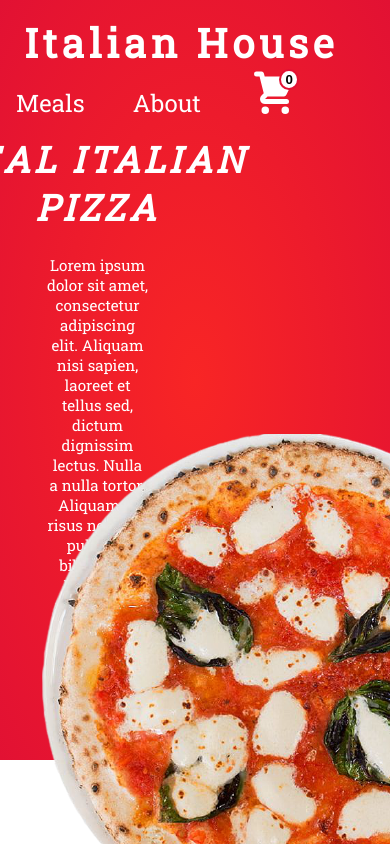
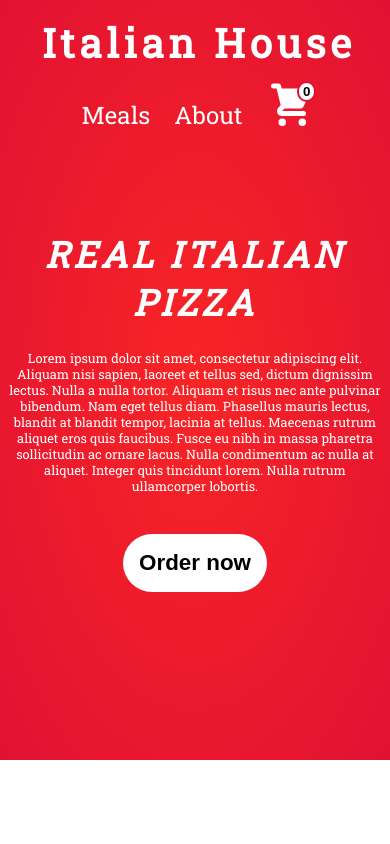
Before and after one commit to maciejwojtkowiak/italianhouse, a React (Create React App) app: page / in a window 390 px wide. Shown: the top 844 px of the page. Built offline with nearby package versions, Linux system fonts and the light colour scheme; no server answers.

Commit message:
made navbar and hero section RWD

```diff
--- a/src/components/Hero/Hero.module.css
+++ b/src/components/Hero/Hero.module.css
@@ -5,19 +5,22 @@
 
 }
 
-.heroImage{
-
-}
 
 .description {
-
     width:100%;
     height: 85%;
     display: grid;
     place-items: center;
     grid-template-columns: repeat(auto-fit, minmax(10rem, 1fr));
     color: white;
+}
 
+@media only screen and (max-width: 37.5em) {
+    .description {
+       grid-template-columns: 1fr;
+
+
+    }
 }
 
 .left-side-description {
@@ -28,10 +31,26 @@
     text-align: center;
 }
 
+
 .left-side-description > p {
     padding: 0 15rem;
     font-size: 1.9rem;
 }
+
+@media only screen and (max-width: 37.5em) {
+    .left-side-description {
+       grid-template-columns: 1fr;
+
+
+    }
+
+    .left-side-description > p {
+        padding: 0 1rem;
+        font-size: 1.6rem;
+    }
+}
+
+
 
 
 .description__header {
@@ -39,6 +58,19 @@
     margin-bottom: 3rem;
     letter-spacing: .5rem;
     font-size: 4.5rem;
+}
+
+@media only screen and (max-width: 37.5em) {
+    .description__header {
+        text-align: center;
+    }
+}
+
+
+@media only screen and (max-width: 37.5em) {
+    .heroImage {
+        display: none;
+    }
 }
 
 
--- a/src/components/Navbar/HeaderNavbar.module.css
+++ b/src/components/Navbar/HeaderNavbar.module.css
@@ -7,10 +7,10 @@
     width: 100%;
 }
 
-@media only screen and (max-width: 600px) {
+@media only screen and (max-width: 37.5em) {
     .navbar {
-        display: grid;
-        place-items: center;
+        flex-direction: column;
+        padding: 2rem 0.5rem;
 
     }
 }
@@ -25,20 +25,24 @@
     margin-left: auto;
 }
 
-@media only screen and (max-width: 600px) {
-    .headerNavList {
-        margin: 0;
-
-
-    }
-}
-
 .headerNavList > li{
     margin-right: 6rem;
     font-size: 3rem;
     color: white;
     cursor: pointer;
 }
+
+@media only screen and (max-width: 37.5em) {
+    .headerNavList {
+        margin: 0;
+    }
+
+    .headerNavList > li {
+        margin: 1.5rem;
+    }
+}
+
+
 
 .restaurantName {
    color: white;
```
